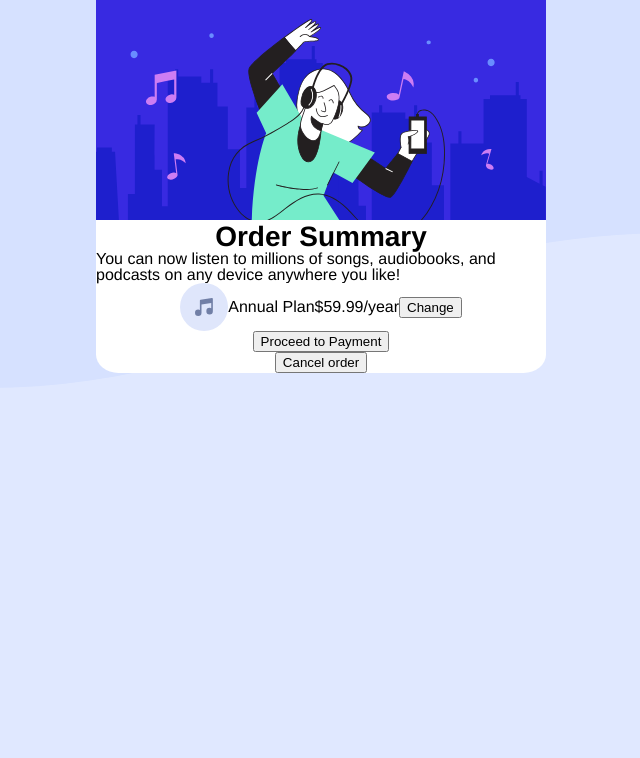
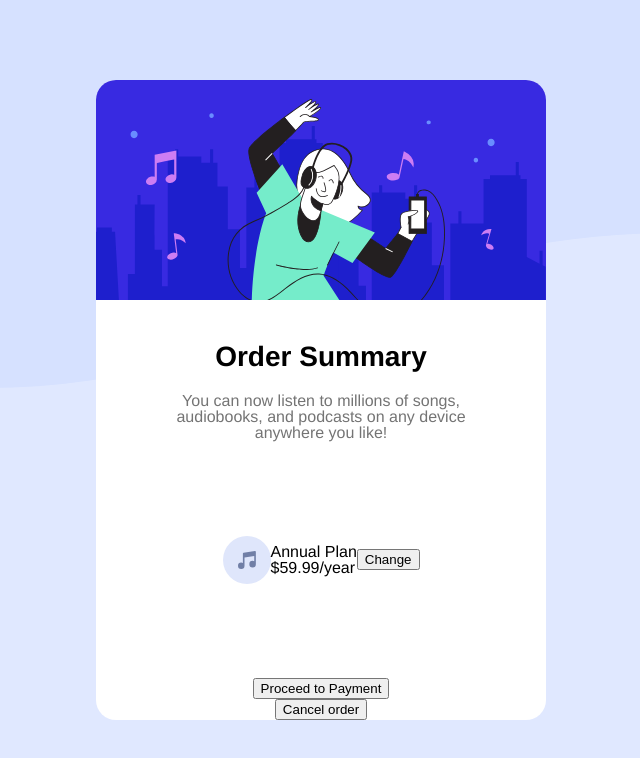
Before and after one commit to HarouneHdd/order-summary-component, a plain HTML site: page Index.html in a window 1280 px wide. Shown: the whole page, without its empty margins (319-959 px from the left). Drawn offline with Linux system fonts and the light colour scheme; a web font is replaced by a local one.

Commit message:
Added a font, plus other changes like padding, text align

```diff
--- a/Index.html
+++ b/Index.html
@@ -13,16 +13,18 @@
     <div id="hero-banner">
         <img src="./Sources/Images/illustration-hero.svg" alt="Hero Illustration"/>
     </div>
-    <div>
-        <h1 id="main-title">Order Summary</h1>
+    <div id="main-title">
+        <h1>Order Summary</h1>
     </div>
-    <div>
+    <div id="pitch-paragraph">
         <p>You can now listen to millions of songs, audiobooks, and podcasts on any device anywhere you like!</p>
     </div>
     <div class="flex-container">
         <img src="Sources/Images/icon-music.svg" alt="Music Icon"/>
-        <p>Annual Plan</p>
-        <p>$59.99/year</p>
+        <div>
+            <p>Annual Plan</p>
+            <p>$59.99/year</p>
+        </div>
         <button>Change</button>
     </div>
     <div>
--- a/Sources/CSS/index.css
+++ b/Sources/CSS/index.css
@@ -1,6 +1,6 @@
 @font-face {
     font-family: "Red Hat Display";
-    src: url(https://fonts.google.com/specimen/Red+Hat+Display) format('truetype');
+    src: url(https://fonts.google.com/specimen/Fruktur) format("truetype");
 }
 
 /* || General setup */
@@ -45,7 +45,7 @@ p {
 /* || Layout */
 .flex-container {
     display: flex;
-    margin: 0 auto;
+    margin: auto;
     align-items: center;
     justify-content: center;
     background-color: white;
@@ -53,17 +53,39 @@ p {
 .flex-container-plan {
     flex-direction: column;
     width: 450px;
-    border-radius: 5%;
+    height: 640px;
+    border-radius: 20px;
+    position: absolute;
+    right: 0;
+    left: 0;
+    top: 0;
+    bottom: 0;
 }
 
 #hero-banner img {
     width: 100%;
     height: auto;
+    border-top-left-radius: 20px;
+    border-top-right-radius: 20px;
 }
+
 #main-title {
+    width: 100%;
+    height: 50px;
+    padding-top: 40px;
+    text-align: center;
+}
+#main-title h1 {
     font-size: 1.75rem;
     font-weight: 700;
-    width: 100%;
+}
+
+#pitch-paragraph {
+    width: 70%;
+}
+#pitch-paragraph p {
+    text-align: center;
+    color: rgb(116, 116, 116);
 }
 
 /* || Components */
```
Also changed, not shown: Sources/Fonts/RedHatDisplay-VariableFont_wght.ttf (added).
